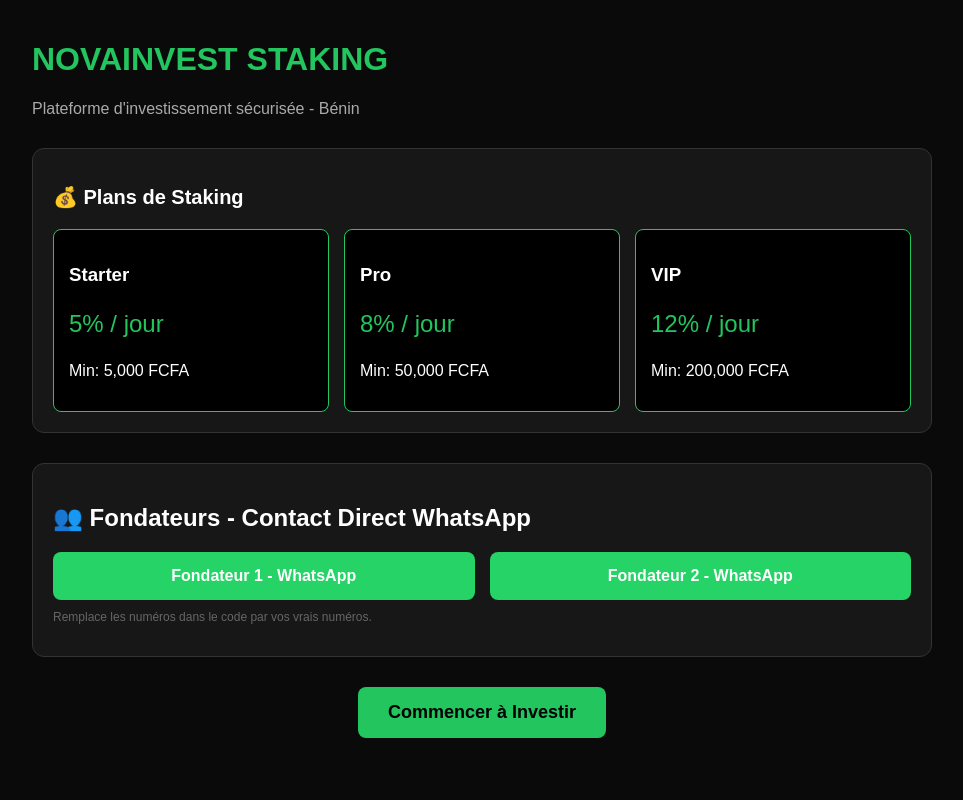
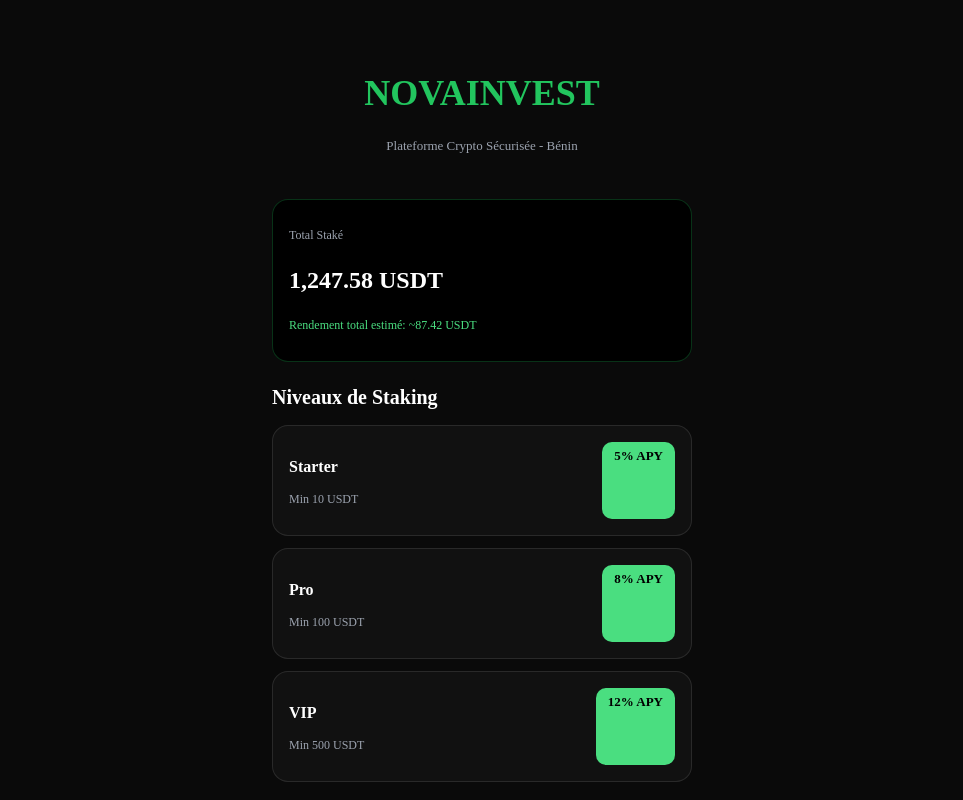
Before and after one commit to novainvestment0-dotcom/novainvest-staking, a Next.js app: page / in a window 1280 px wide. Shown: the top 800 px of the page, without its empty margins (158-1121 px from the left). Built offline with nearby package versions, Linux system fonts and the light colour scheme.

Commit message:
Update page.tsx

```diff
--- a/app/page.tsx
+++ b/app/page.tsx
@@ -1,38 +1,46 @@
+'use client'
 export default function Home() {
   return (
-    <main style={{background:'#0a0a0a', color:'white', minHeight:'100vh', padding:'20px', fontFamily:'sans-serif'}}>
-      <div style={{maxWidth:'900px', margin:'0 auto'}}>
-        <h1 style={{fontSize:'32px', fontWeight:'bold', color:'#22c55e'}}>NOVAINVEST STAKING</h1>
-        <p style={{marginTop:'10px', color:'#aaa'}}>Plateforme d'investissement sécurisée - Bénin</p>
-
-        <div style={{marginTop:'30px', background:'#171717', padding:'20px', borderRadius:'12px', border:'1px solid #333'}}>
-          <h2 style={{fontSize:'20px', fontWeight:'bold'}}>💰 Plans de Staking</h2>
-          <div style={{display:'grid', gridTemplateColumns:'1fr 1fr 1fr', gap:'15px', marginTop:'20px'}}>
-            <div style={{background:'#000', padding:'15px', borderRadius:'8px', border:'1px solid #22c55e'}}>
-              <h3>Starter</h3><p style={{color:'#22c55e', fontSize:'24px'}}>5% / jour</p><p>Min: 5,000 FCFA</p>
-            </div>
-            <div style={{background:'#000', padding:'15px', borderRadius:'8px', border:'1px solid #22c55e'}}>
-              <h3>Pro</h3><p style={{color:'#22c55e', fontSize:'24px'}}>8% / jour</p><p>Min: 50,000 FCFA</p>
-            </div>
-            <div style={{background:'#000', padding:'15px', borderRadius:'8px', border:'1px solid #22c55e'}}>
-              <h3>VIP</h3><p style={{color:'#22c55e', fontSize:'24px'}}>12% / jour</p><p>Min: 200,000 FCFA</p>
-            </div>
-          </div>
+    <div style={{minHeight:'100vh',background:'#0a0a0a',color:'white',padding:'16px',display:'flex',justifyContent:'center'}}>
+      <div style={{width:'100%',maxWidth:'420px'}}>
+        <div style={{textAlign:'center',padding:'32px 0'}}>
+          <h1 style={{fontSize:'36px',fontWeight:900,color:'#22c55e'}}>NOVAINVEST</h1>
+          <p style={{color:'#9ca3af',fontSize:'13px',marginTop:'8px'}}>Plateforme Crypto Sécurisée - Bénin</p>
         </div>
 
-        <div style={{marginTop:'30px', background:'#171717', padding:'20px', borderRadius:'12px', border:'1px solid #333'}}>
-          <h2>👥 Fondateurs - Contact Direct WhatsApp</h2>
-          <div style={{display:'grid', gridTemplateColumns:'1fr 1fr', gap:'15px', marginTop:'15px'}}>
-            <a href="https://wa.me/2290160000000" style={{background:'#25D366', color:'white', padding:'15px', borderRadius:'8px', textAlign:'center', textDecoration:'none', fontWeight:'bold'}}>Fondateur 1 - WhatsApp</a>
-            <a href="https://wa.me/2290160000001" style={{background:'#25D366', color:'white', padding:'15px', borderRadius:'8px', textAlign:'center', textDecoration:'none', fontWeight:'bold'}}>Fondateur 2 - WhatsApp</a>
-          </div>
-          <p style={{marginTop:'10px', fontSize:'12px', color:'#666'}}>Remplace les numéros dans le code par vos vrais numéros.</p>
+        <div style={{border:'1px solid #22c55e40',borderRadius:'16px',padding:'16px',background:'#000',marginBottom:'24px'}}>
+          <p style={{fontSize:'12px',color:'#9ca3af'}}>Total Staké</p>
+          <p style={{fontSize:'24px',fontWeight:'bold'}}>1,247.58 USDT</p>
+          <p style={{fontSize:'12px',color:'#4ade80',marginTop:'8px'}}>Rendement total estimé: ~87.42 USDT</p>
         </div>
 
-        <div style={{marginTop:'30px', textAlign:'center'}}>
-          <button style={{background:'#22c55e', color:'black', padding:'15px 30px', borderRadius:'8px', fontWeight:'bold', border:'none', fontSize:'18px'}}>Commencer à Investir</button>
+        <h2 style={{fontSize:'20px',fontWeight:'bold',marginBottom:'16px'}}>Niveaux de Staking</h2>
+
+        <div style={{border:'1px solid #ffffff1a',borderRadius:'16px',padding:'16px',marginBottom:'12px',display:'flex',justifyContent:'space-between',background:'#ffffff08'}}>
+          <div><p style={{fontWeight:'bold'}}>Starter</p><p style={{fontSize:'12px',color:'#9ca3af'}}>Min 10 USDT</p></div>
+          <span style={{background:'#4ade80',color:'black',fontWeight:'bold',padding:'6px 12px',borderRadius:'10px',fontSize:'13px'}}>5% APY</span>
         </div>
+
+        <div style={{border:'1px solid #ffffff1a',borderRadius:'16px',padding:'16px',marginBottom:'12px',display:'flex',justifyContent:'space-between',background:'#ffffff08'}}>
+          <div><p style={{fontWeight:'bold'}}>Pro</p><p style={{fontSize:'12px',color:'#9ca3af'}}>Min 100 USDT</p></div>
+          <span style={{background:'#4ade80',color:'black',fontWeight:'bold',padding:'6px 12px',borderRadius:'10px',fontSize:'13px'}}>8% APY</span>
+        </div>
+
+        <div style={{border:'1px solid #ffffff1a',borderRadius:'16px',padding:'16px',marginBottom:'12px',display:'flex',justifyContent:'space-between',background:'#ffffff08'}}>
+          <div><p style={{fontWeight:'bold'}}>VIP</p><p style={{fontSize:'12px',color:'#9ca3af'}}>Min 500 USDT</p></div>
+          <span style={{background:'#4ade80',color:'black',fontWeight:'bold',padding:'6px 12px',borderRadius:'10px',fontSize:'13px'}}>12% APY</span>
+        </div>
+
+        <h2 style={{fontSize:'20px',fontWeight:'bold',margin:'24px 0 16px'}}>Options de Dépôt</h2>
+        <div style={{display:'grid',gridTemplateColumns:'1fr 1fr 1fr',gap:'12px',marginBottom:'24px'}}>
+          <div style={{border:'1px solid #22c55e60',borderRadius:'12px',padding:'12px',textAlign:'center'}}><p style={{fontWeight:'bold'}}>USDT</p><p style={{fontSize:'10px',color:'#9ca3af'}}>TRC20 BEP20</p></div>
+          <div style={{border:'1px solid #22c55e60',borderRadius:'12px',padding:'12px',textAlign:'center'}}><p style={{fontWeight:'bold'}}>Bitcoin</p><p style={{fontSize:'10px',color:'#9ca3af'}}>BTC</p></div>
+          <div style={{border:'1px solid #22c55e60',borderRadius:'12px',padding:'12px',textAlign:'center'}}><p style={{fontWeight:'bold'}}>Ethereum</p><p style={{fontSize:'10px',color:'#9ca3af'}}>ETH</p></div>
+        </div>
+
+        <button style={{width:'100%',background:'#22c55e',color:'black',fontWeight:900,padding:'16px',borderRadius:'16px',fontSize:'18px'}}>Commencer</button>
+        <p style={{fontSize:'11px',color:'#fbbf2440',marginTop:'16px',lineHeight:'1.4'}}>Investissement crypto: risque de perte. Rendements variables selon marché.</p>
       </div>
-    </main>
+    </div>
   )
-                     }
+      }
```
